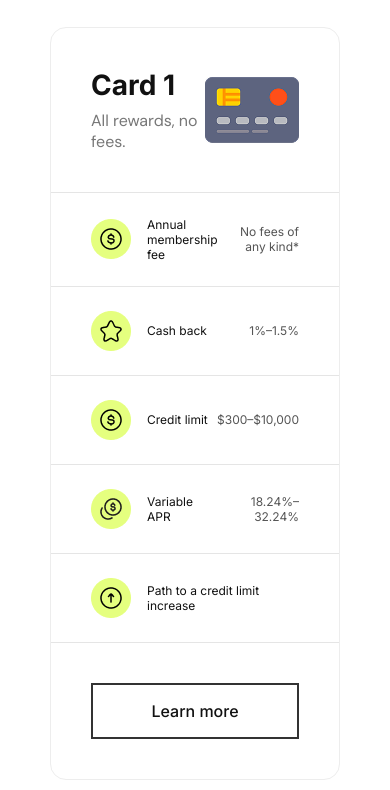
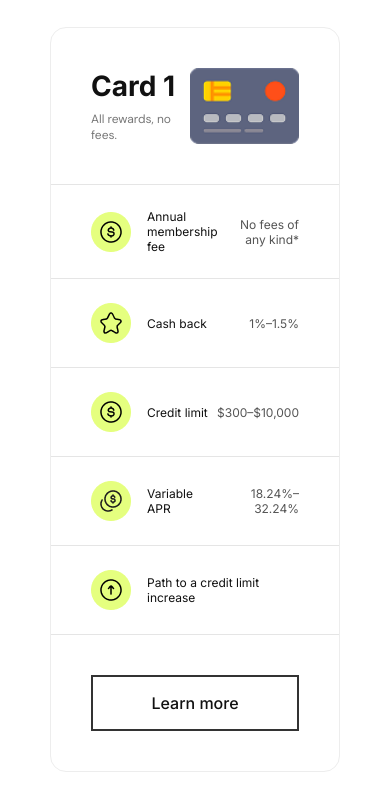
Before and after one commit to sammyloaded/Halal-Card, a plain HTML site: page index.html in a window 390 px wide. Shown: the part 1774-2564 px from the top of the page. Drawn offline with Linux system fonts and the light colour scheme.

Commit message:
Update style.css

```diff
--- a/style.css
+++ b/style.css
@@ -534,6 +534,10 @@ opacity: 0.8;
 
     }
 
+    .feature-text p{
+        font-size: 12px;
+    }
+
     .right{
         font-size: 12px;
         text-align: right;
```
